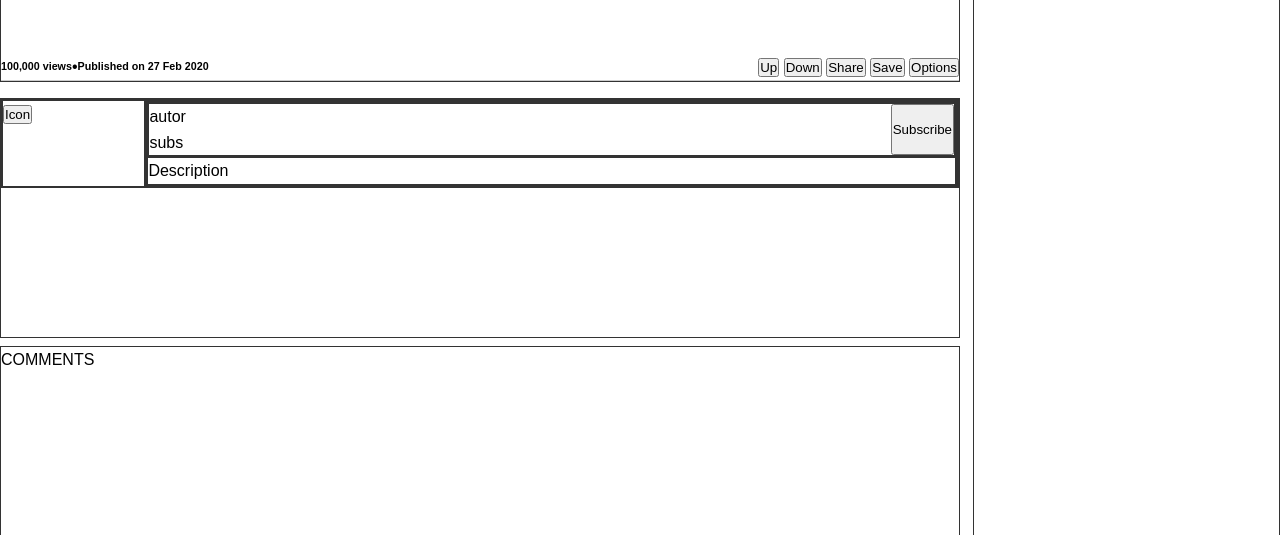
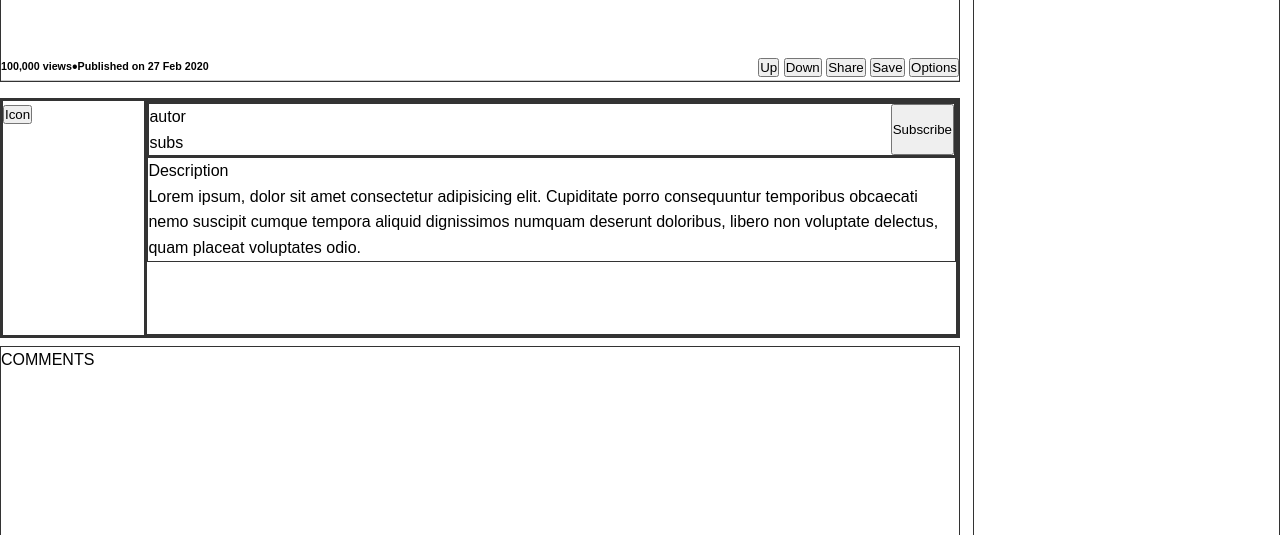
Before and after one commit to wickathou/youtube_clone, a plain HTML site: page index.html in a window 1280 px wide. Shown: the part 782-1317 px from the top of the page. Drawn offline with Linux system fonts and the light colour scheme.

Commit message:
Update to the detail section

```diff
--- a/index.html
+++ b/index.html
@@ -56,28 +56,25 @@
 
     </summary>
     <div class="video margin-vertical  details debug">
-        <div class="main-details-container debug">
+        <div class="main-details-container heigth-fill width-fill debug">
         <div class="details-container details-container-left debug">
                 <button>Icon</button>
         </div>
         <div class="details-container details-container-right debug">
-
-            <div class="debug">
+            <div class="heigth-fill debug">
                     <div class="debug">
                         <div class="details-info-header debug">
                             <div>
                                 <p>autor</p>
                                 <p>subs</p>
                             </div>
-
                             <button>Subscribe</button>
-
                         </div>
-
-                        </div>
-                        <div class="debug">
-                            Description
-                        </div>
+                    </div>
+                    <div class="debug">
+                        Description <br>
+                        Lorem ipsum, dolor sit amet consectetur adipisicing elit. Cupiditate porro consequuntur temporibus obcaecati nemo suscipit cumque tempora aliquid dignissimos numquam deserunt doloribus, libero non voluptate delectus, quam placeat voluptates odio.
+                    </div>
             </div>
         </div>
         </div>
--- a/style.css
+++ b/style.css
@@ -161,6 +161,9 @@ body {
     height: 100%;
     width: 100%;
 }
+
+/* Video info container section */
+
 .info-container{
         display: flex;
         flex-direction: column;
@@ -174,9 +177,9 @@ body {
 }
 .main-details-container{
     display: flex;
+}
 
-    width: 100%
-    }
+
 
 .details-container-left{
     width: 15%;
@@ -188,6 +191,16 @@ body {
     display: flex;
     justify-content: space-between;
 }
+
+/* Generic styling classes */
+.heigth-fill {
+    height: 100%;
+}
+
+.width-fill {
+    width: 100%;
+}
+
 /* Debugging features */
 
 .debug {
```
